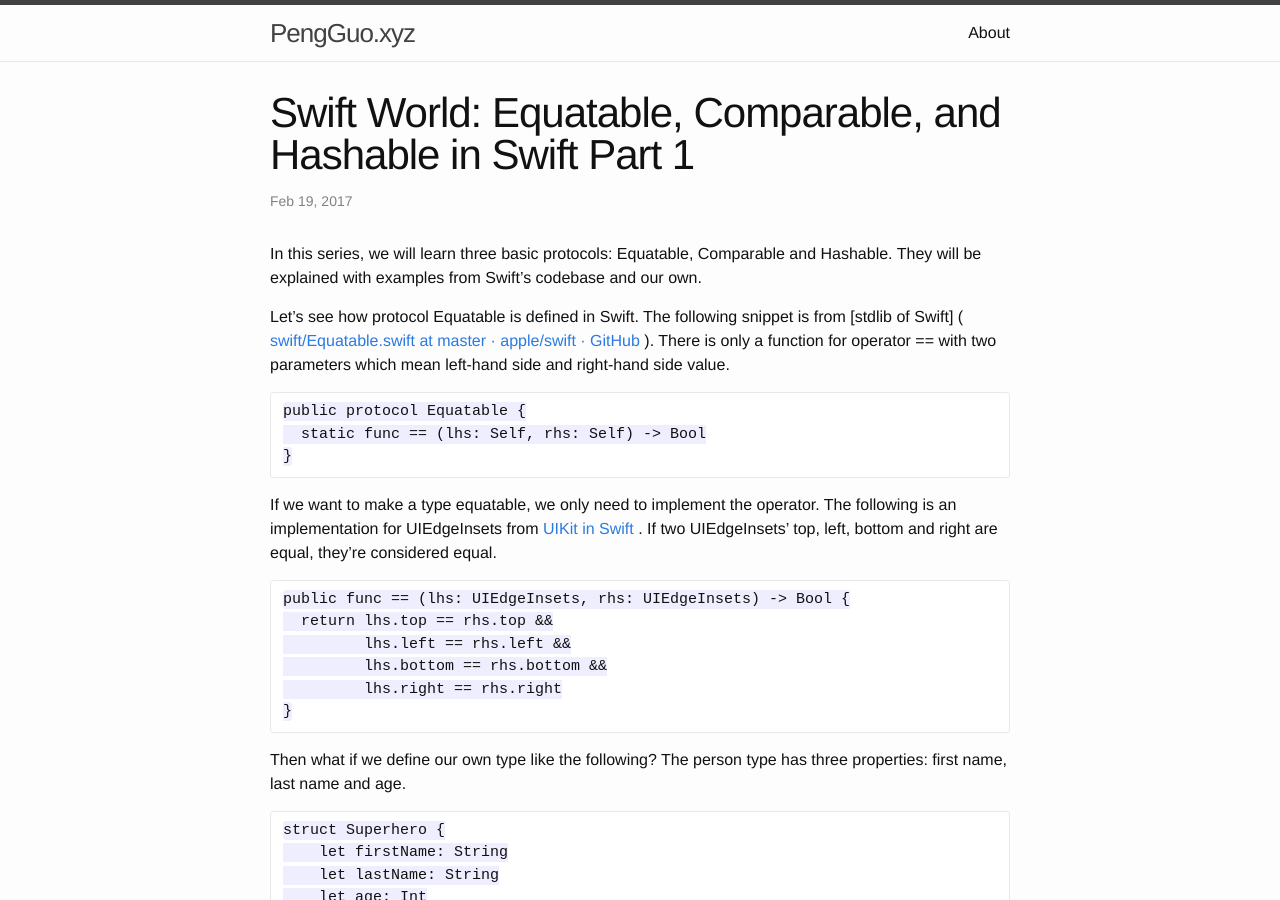
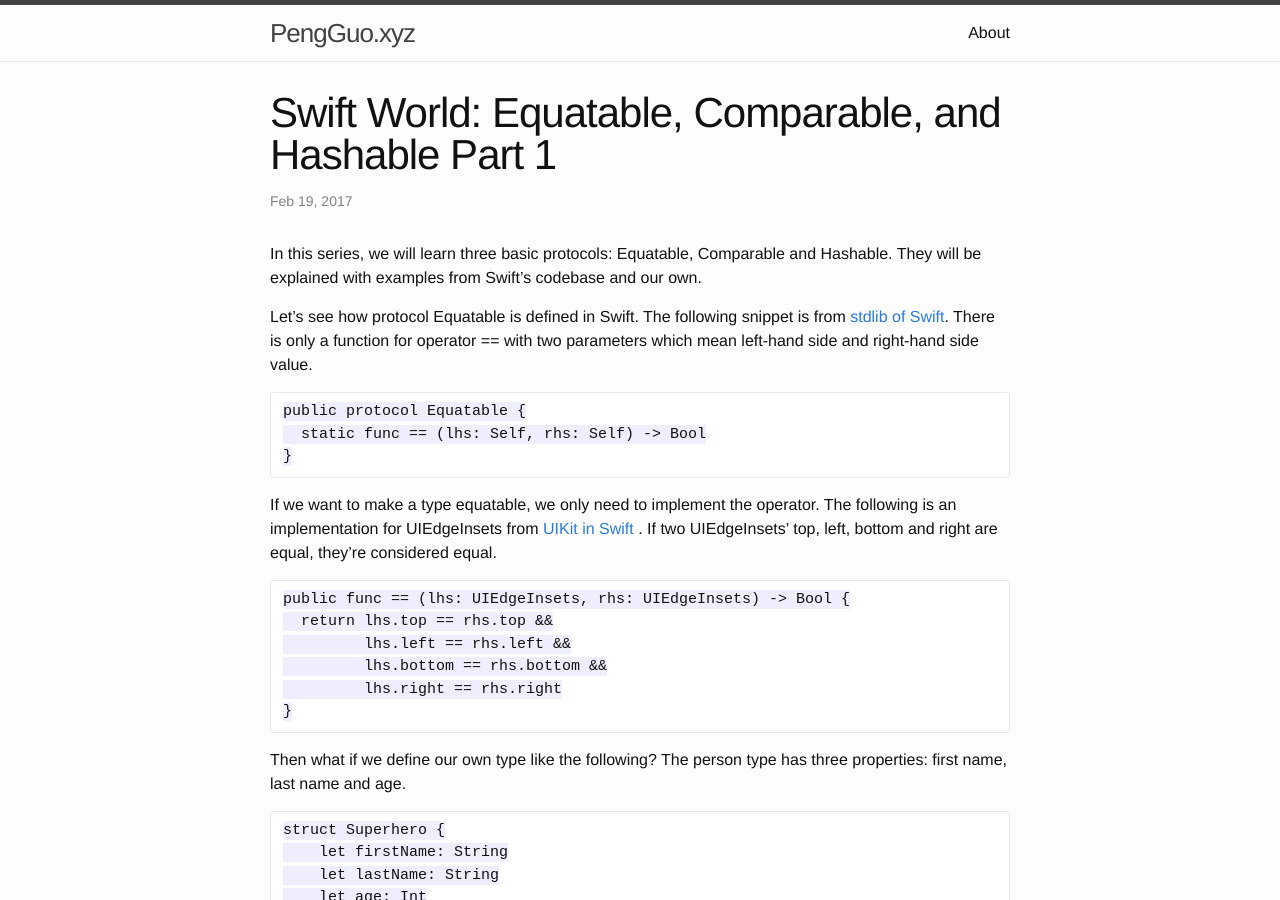
Before and after one commit to GitPeng/GitPeng.github.io, a Jekyll site: the page built from _posts/2017-02-19-Equatable-Comparable-Hashable-In-Swift-1.markdown, in a window 1280 px wide and 900 px high. Built offline with Jekyll 4.4.1, drawn with Linux system fonts in a browser that asks for light colours; comment, search, counter and statistics services are not loaded.

Commit message:
fix link in Swift World: Equatable, Comparable, and Hashable Part 1

````diff
--- a/_posts/2017-02-19-Equatable-Comparable-Hashable-In-Swift-1.markdown
+++ b/_posts/2017-02-19-Equatable-Comparable-Hashable-In-Swift-1.markdown
@@ -1,13 +1,13 @@
 ---
 layout: post
-title:  "Swift World: Equatable, Comparable, and Hashable in Swift Part 1"
+title:  "Swift World: Equatable, Comparable, and Hashable Part 1"
 date:   2017-02-19 20:00:00
 categories: tutorial
 ---
 
 In this series, we will learn three basic protocols: Equatable, Comparable and Hashable. They will be explained with examples from Swift’s codebase and our own.
 
-Let’s see how protocol Equatable is defined in Swift. The following snippet is from [stdlib  of Swift] ( [swift/Equatable.swift at master · apple/swift · GitHub](https://github.com/apple/swift/blob/master/stdlib/public/core/Equatable.swift) ). There is only a function for operator == with two parameters which mean left-hand side and right-hand side value.
+Let’s see how protocol Equatable is defined in Swift. The following snippet is from [stdlib  of Swift](https://github.com/apple/swift/blob/master/stdlib/public/core/Equatable.swift). There is only a function for operator == with two parameters which mean left-hand side and right-hand side value.
 
 ```
 public protocol Equatable {
````
